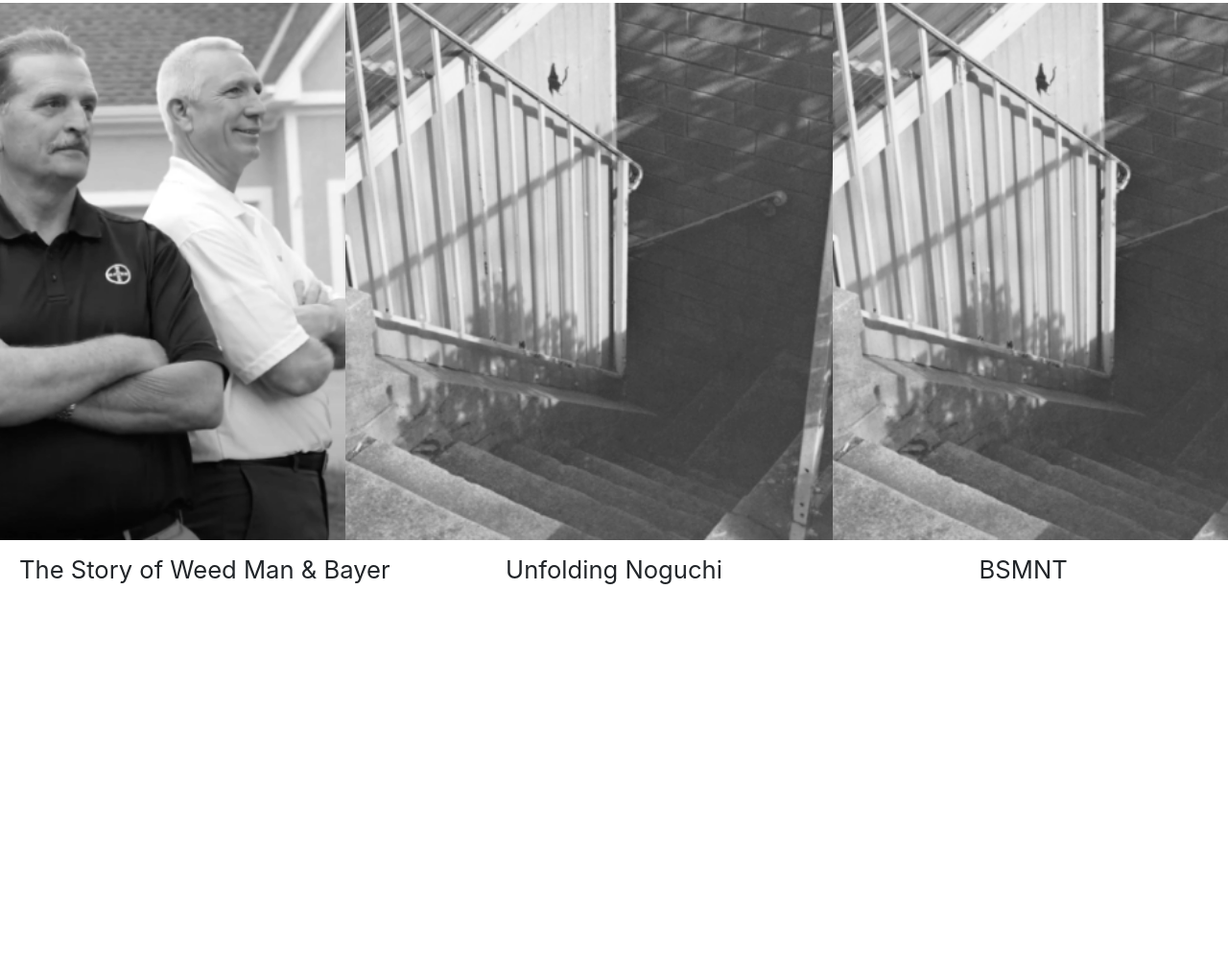
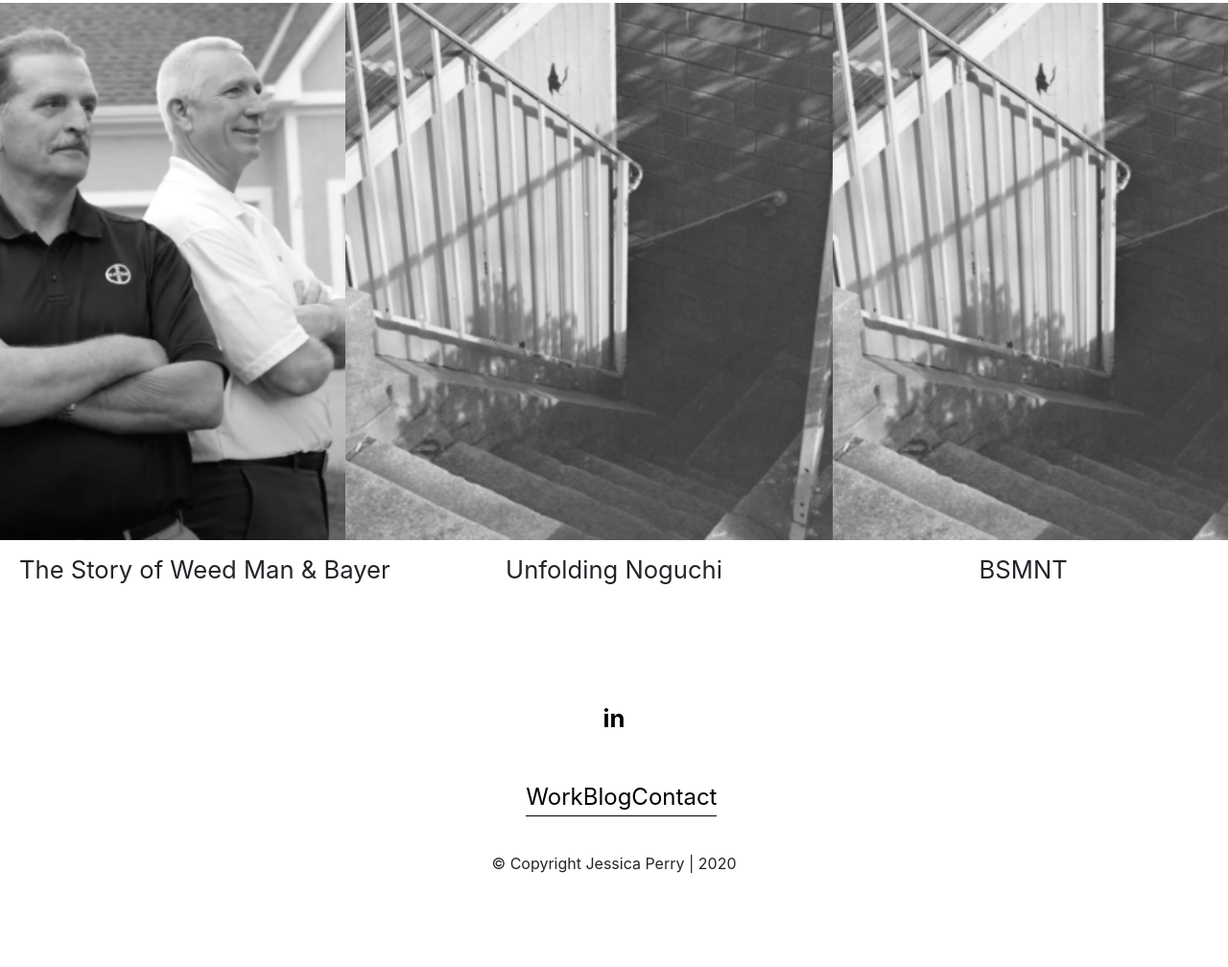
Before and after one commit to Ajsalemo/JessPortfolio, a Gatsby site in the folder jess_portfolio/: page / in a window 1280 px wide. Shown: the part 221-1229 px from the top of the page at 96% size. Before the commit the page ends 839 px from the top, so only its background shows below. Built offline with nearby package versions, Linux system fonts and the light colour scheme; Gatsby itself is replaced by a stand-in of ours.

Commit message:
built out the footer component

```diff
--- /dev/null
+++ b/jess_portfolio/src/components/footer.js
@@ -0,0 +1,66 @@
+import { Link } from "gatsby"
+import React from "react"
+import Col from "react-bootstrap/Col"
+import Row from "react-bootstrap/Row"
+import styled from "styled-components"
+
+// --------------------------------------- Styled Components ------------------------ //
+// ---------------------------------------------------------------------------------- //
+
+const StyledFooterRow = styled(Row)`
+  display: flex;
+  flex-direction: column;
+  text-align: center;
+  padding: 3rem 0 6rem 0;
+`
+const FooterLinkedinLink = styled.a`
+  font-weight: 700;
+  font-size: 1.6rem;
+  color: #000;
+  &:hover {
+    color: #000;
+    text-decoration: none;
+  }
+`
+const FooterGroupLinksParentCol = styled(Col)`
+  padding: 2.3rem 0;
+  display: flex;
+  justify-content: center;
+`
+const FooterGroupLinksChildCol = styled(Col)`
+  display: flex;
+  justify-content: space-evenly;
+`
+const FooterGroupLinks = styled(Link)`
+  color: #000;
+  border-bottom: 1px solid #000;
+  font-size: 1.5rem;
+  padding-bottom: 0.1rem;
+  &:hover {
+    text-decoration: none;
+  }
+`
+// ---------------------------------------------------------------------------------- //
+// ---------------------------------------------------------------------------------- //
+
+export const Footer = () => (
+  <StyledFooterRow>
+    <div>
+      <FooterLinkedinLink
+        href="https://www.linkedin.com/in/jessica0perry/"
+        rel="noopener noreferrer"
+        target="_blank"
+      >
+        in
+      </FooterLinkedinLink>
+    </div>
+    <FooterGroupLinksParentCol lg={12} style={{ paddingTop: "2.8rem" }}>
+      <FooterGroupLinksChildCol lg={2}>
+        <FooterGroupLinks to="#">Work</FooterGroupLinks>
+        <FooterGroupLinks to="#">Blog</FooterGroupLinks>
+        <FooterGroupLinks to="#">Contact</FooterGroupLinks>
+      </FooterGroupLinksChildCol>
+    </FooterGroupLinksParentCol>
+    <span>&copy; Copyright Jessica Perry | 2020</span>
+  </StyledFooterRow>
+)
--- a/jess_portfolio/src/components/header.js
+++ b/jess_portfolio/src/components/header.js
@@ -48,6 +48,7 @@ export const Header = ({ name }) => (
         href="https://www.linkedin.com/in/jessica0perry/"
         linkedin="linkedin"
         rel="noopener noreferrer"
+        target="_blank"
       >
         in
       </LinkedinLink>
--- a/jess_portfolio/src/components/landingcards.js
+++ b/jess_portfolio/src/components/landingcards.js
@@ -29,7 +29,7 @@ const LandingCardCaption = styled.h2`
 // ---------------------------------------------------------------------------------- //
 
 export const LandingCards = () => (
-  <Row style={{ paddingTop: "4rem" }}>
+  <Row style={{ padding: "4rem 0" }}>
     <LandingCardCol lg={4} leftpicture="leftpicture">
       <Image fileName="leftpicture.png" />
       <LandingCardCaption>The Story of Weed Man & Bayer</LandingCardCaption>
--- a/jess_portfolio/src/pages/index.js
+++ b/jess_portfolio/src/pages/index.js
@@ -3,12 +3,13 @@ import Container from "react-bootstrap/Container"
 // Components
 import { Header } from "../components/header"
 import { LandingCards } from "../components/landingcards"
-
+import { Footer } from "../components/footer"
 
 const IndexPage = () => (
   <Container fluid style={{ height: "100vh" }}>
     <Header name="Jessica Perry" />
     <LandingCards />
+    <Footer />
   </Container>
 )
 
```
Also changed, not shown: README.md (deleted), 1 other file.
